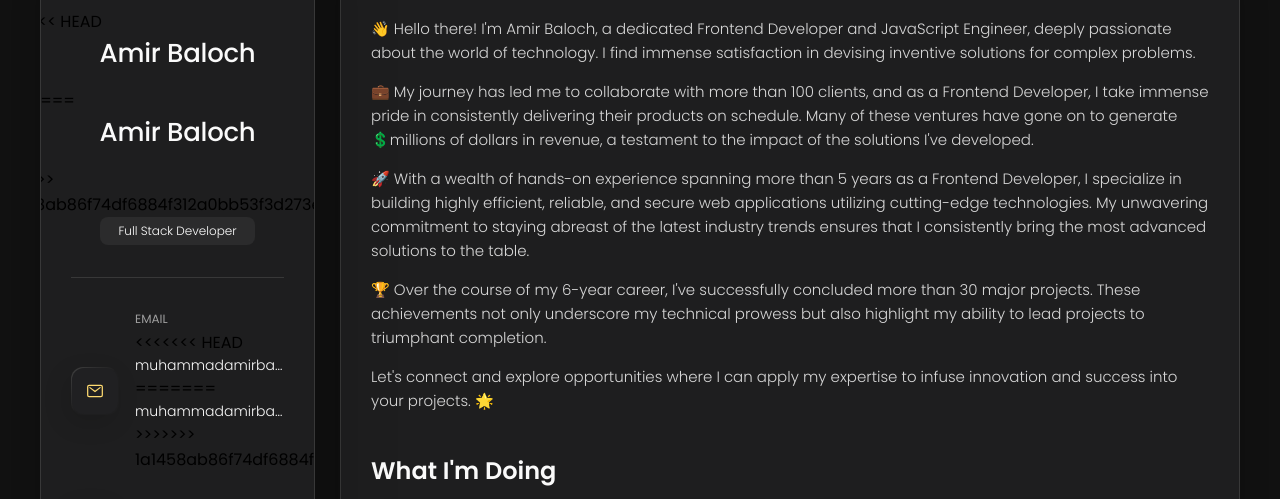
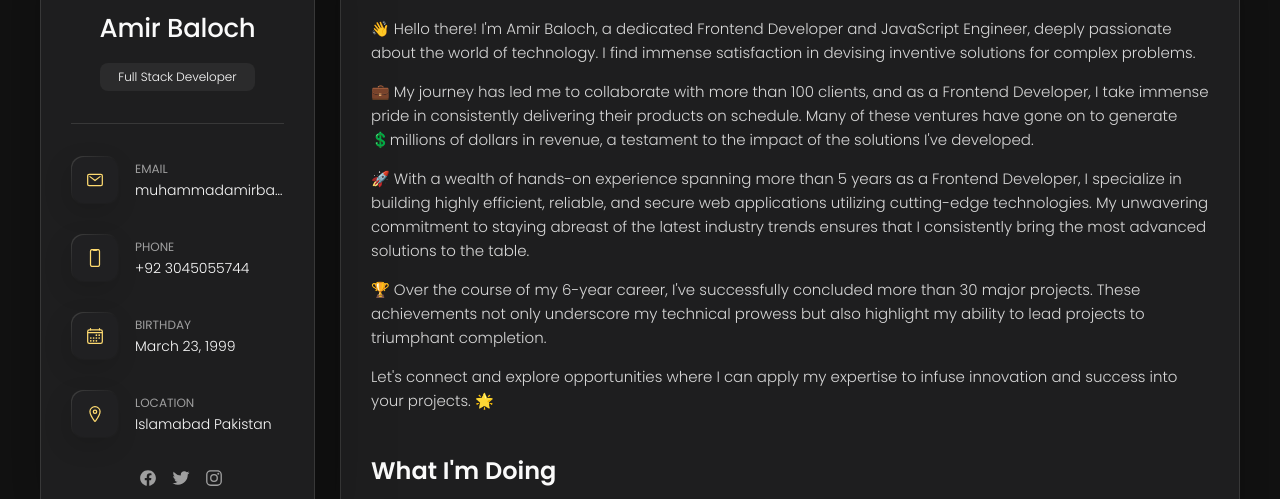
Before and after one commit to Amir425/Amir425.github.io, a plain HTML site: page index.html in a window 1280 px wide. Shown: the part 162-661 px from the top of the page. Drawn offline with nearby package versions, Linux system fonts and the light colour scheme.

Commit message:
merge-resolved

```diff
--- a/index.html
+++ b/index.html
@@ -46,11 +46,7 @@
         </figure>
 
         <div class="info-content">
-<<<<<<< HEAD
           <h1 class="name" title="Amir Baloch">Amir Baloch</h1>
-=======
-          <h1 class="name" title="Amir Baloch hanrick">Amir Baloch</h1>
->>>>>>> 1a1458ab86f74df6884f312a0bb53f3d273eb475
 
           <p class="title">Full Stack Developer</p>
         </div>
@@ -78,11 +74,7 @@
             <div class="contact-info">
               <p class="contact-title">Email</p>
 
-<<<<<<< HEAD
               <a href="mailto:Amir Baloch@example.com" class="contact-link">muhammadamirbaloch6@gmail.com</a>
-=======
-              <a href="mailto:muhammadamirbaloch6@gmail.com" class="contact-link">muhammadamirbaloch6@gmail.com</a>
->>>>>>> 1a1458ab86f74df6884f312a0bb53f3d273eb475
             </div>
 
           </li>
```
